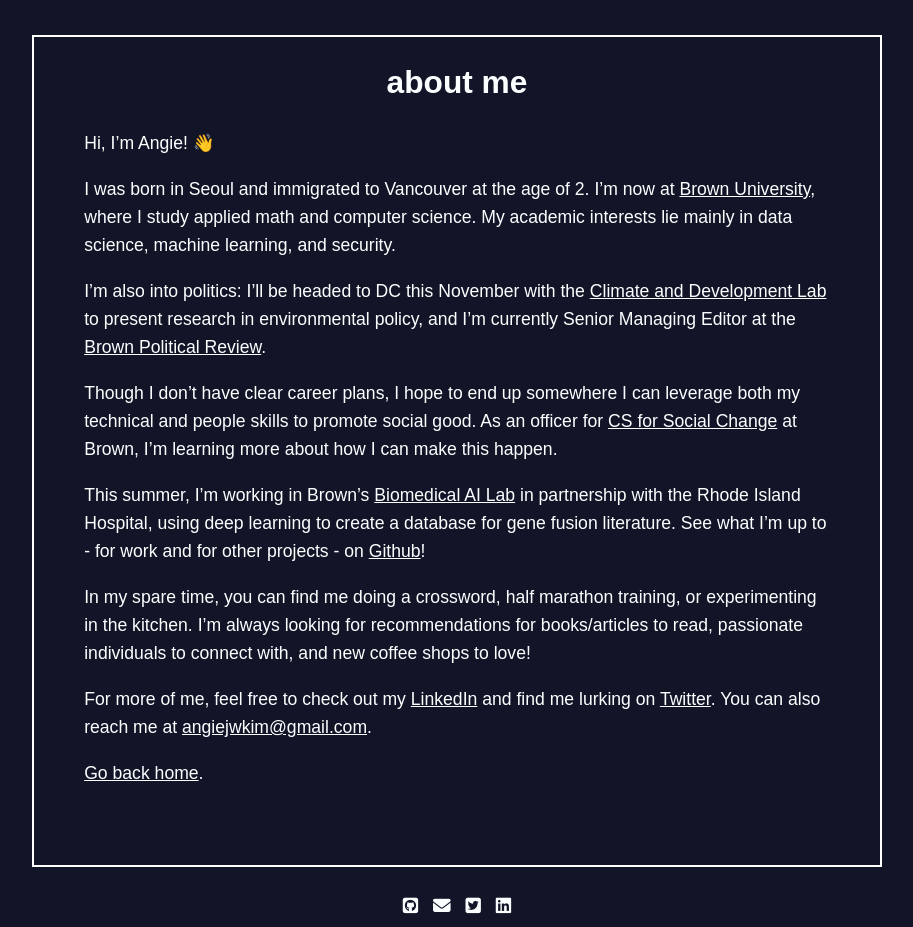
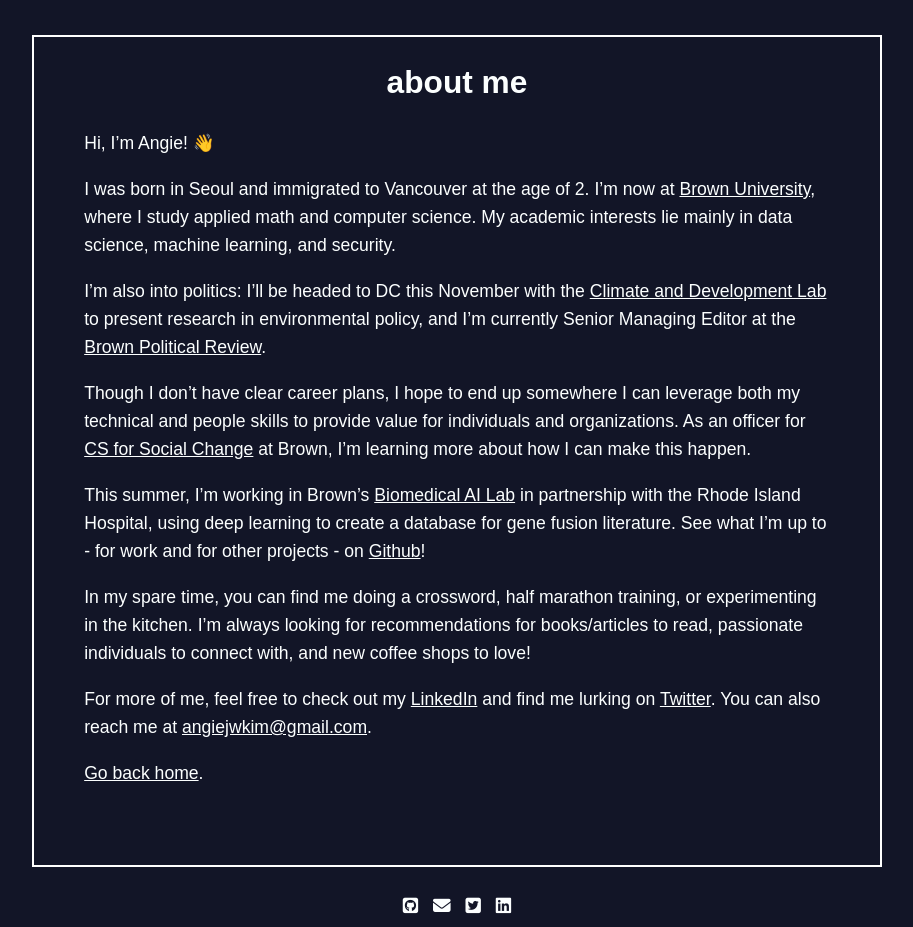
Before and after one commit to angiejwkim/angiejwkim.github.io, a Jekyll site: the page built from _pages/about.md, in a window 1280 px wide. Shown: the whole page, without its empty margins (183-1096 px from the left). Built offline with Jekyll 4.4.1, drawn with Linux system fonts in a browser that asks for light colours; nearby versions of some CDN libraries.

Commit message:
update about

```diff
--- a/_pages/about.md
+++ b/_pages/about.md
@@ -11,7 +11,7 @@
 
 I'm also into politics: I'll be headed to DC this November with the [Climate and Development Lab](http://www.climatedevlab.brown.edu/) to present research in environmental policy, and I'm currently Senior Managing Editor at the [Brown Political Review](http://www.brownpoliticalreview.org/category/mag/).
 
-Though I don't have clear career plans, I hope to end up somewhere I can leverage both my technical and people skills to promote social good. As an officer for [CS for Social Change](http://cssc.cs.brown.edu/) at Brown, I'm learning more about how I can make this happen.
+Though I don't have clear career plans, I hope to end up somewhere I can leverage both my technical and people skills to provide value for individuals and organizations. As an officer for [CS for Social Change](http://cssc.cs.brown.edu/) at Brown, I'm learning more about how I can make this happen.
 
 This summer, I'm working in Brown's [Biomedical AI Lab](https://www.brown.edu/Research/AI/research/) in partnership with the Rhode Island Hospital, using deep learning to create a database for gene fusion literature. See what I'm up to - for work and for other projects - on [Github](http://github.com/angiejwkim/)!
 
```
